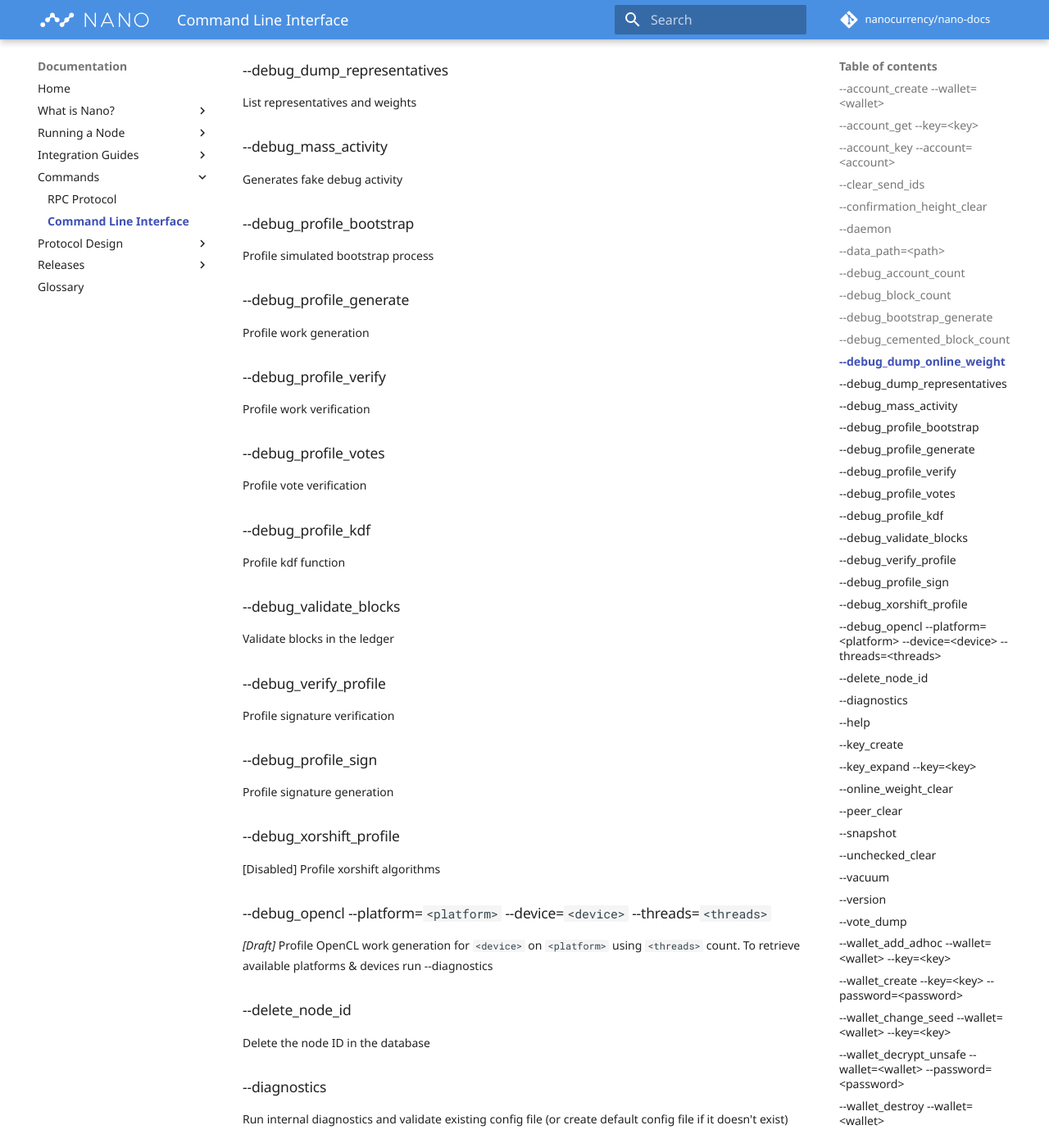
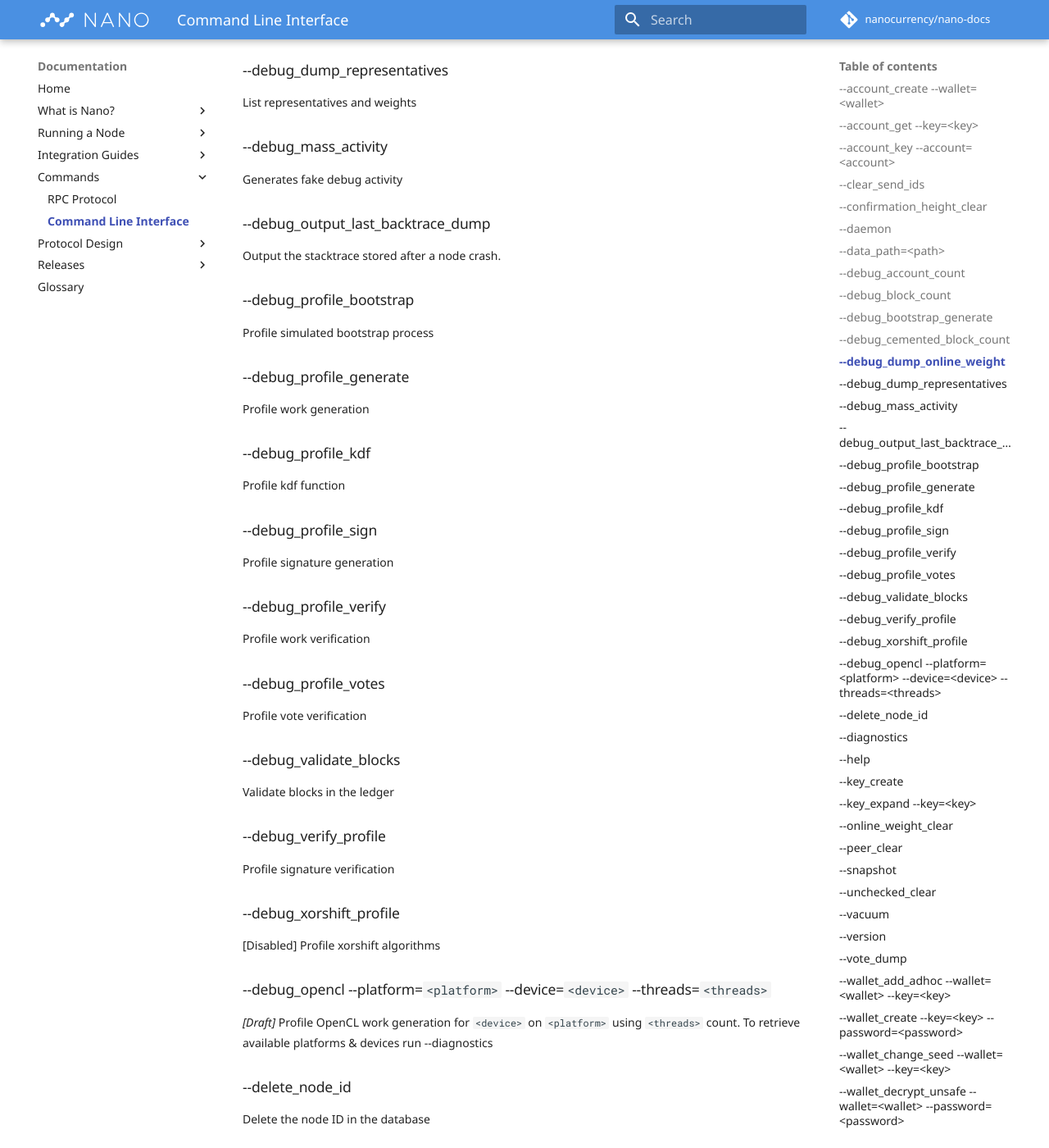
Before and after one commit to nanocurrency/nano-docs, an MkDocs documentation site: the page built from docs/commands/command-line-interface.md, in a window 1280 px wide and 1400 px high, scrolled down 1269 px. Shown: the whole window at 82% size. Built offline with MkDocs 1.6.1 and Material for MkDocs 9.7.7, drawn with Linux system fonts in a browser that asks for light colours; comment, search, counter and statistics services are not loaded.

Commit message:
Add --debug_output_last_backtrace_dump CLI command (#44)

```diff
--- a/docs/commands/command-line-interface.md
+++ b/docs/commands/command-line-interface.md
@@ -41,11 +41,20 @@
 ### --debug_mass_activity
 Generates fake debug activity
 
+### --debug_output_last_backtrace_dump
+Output the stacktrace stored after a node crash.
+
 ### --debug_profile_bootstrap
 Profile simulated bootstrap process
 
 ### --debug_profile_generate
 Profile work generation
+
+### --debug_profile_kdf
+Profile kdf function
+
+### --debug_profile_sign
+Profile signature generation
 
 ### --debug_profile_verify
 Profile work verification
```
Also changed, not shown: other parts of docs/commands/command-line-interface.md (+0 -6 lines).
